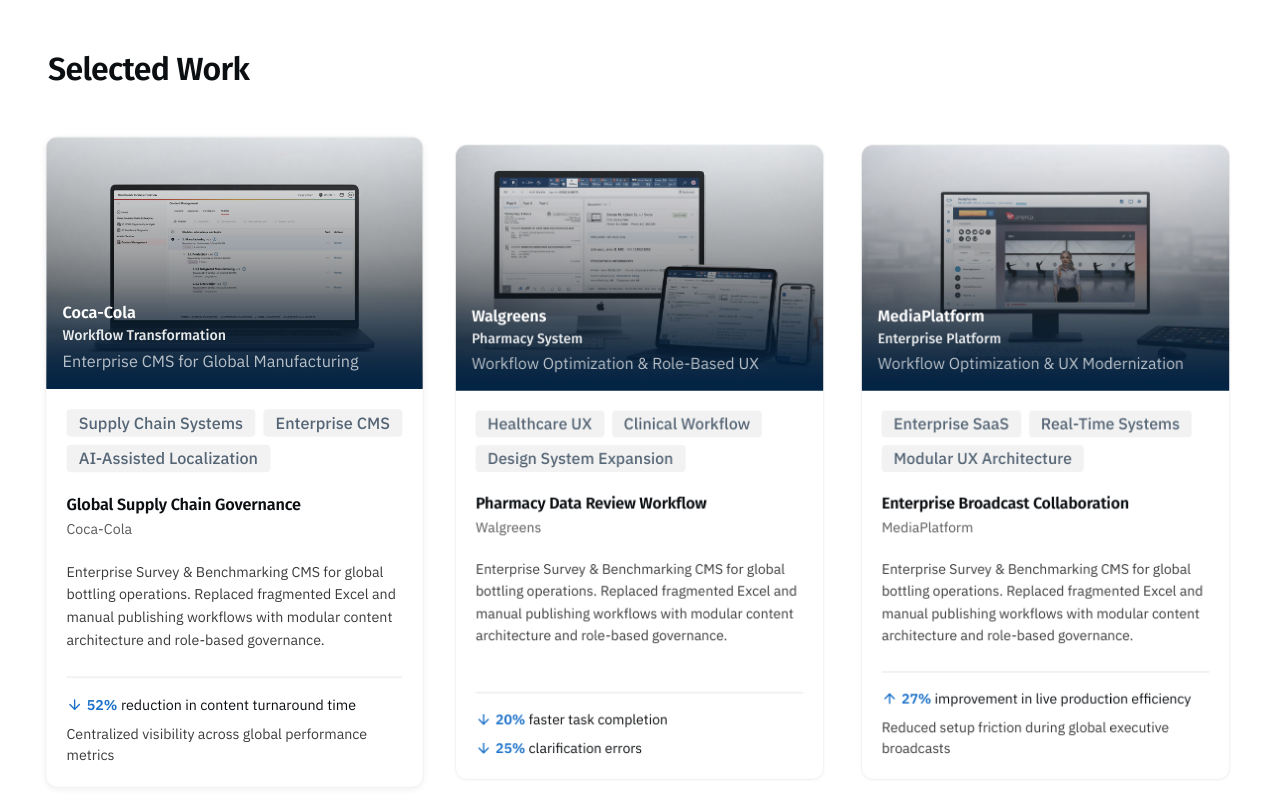
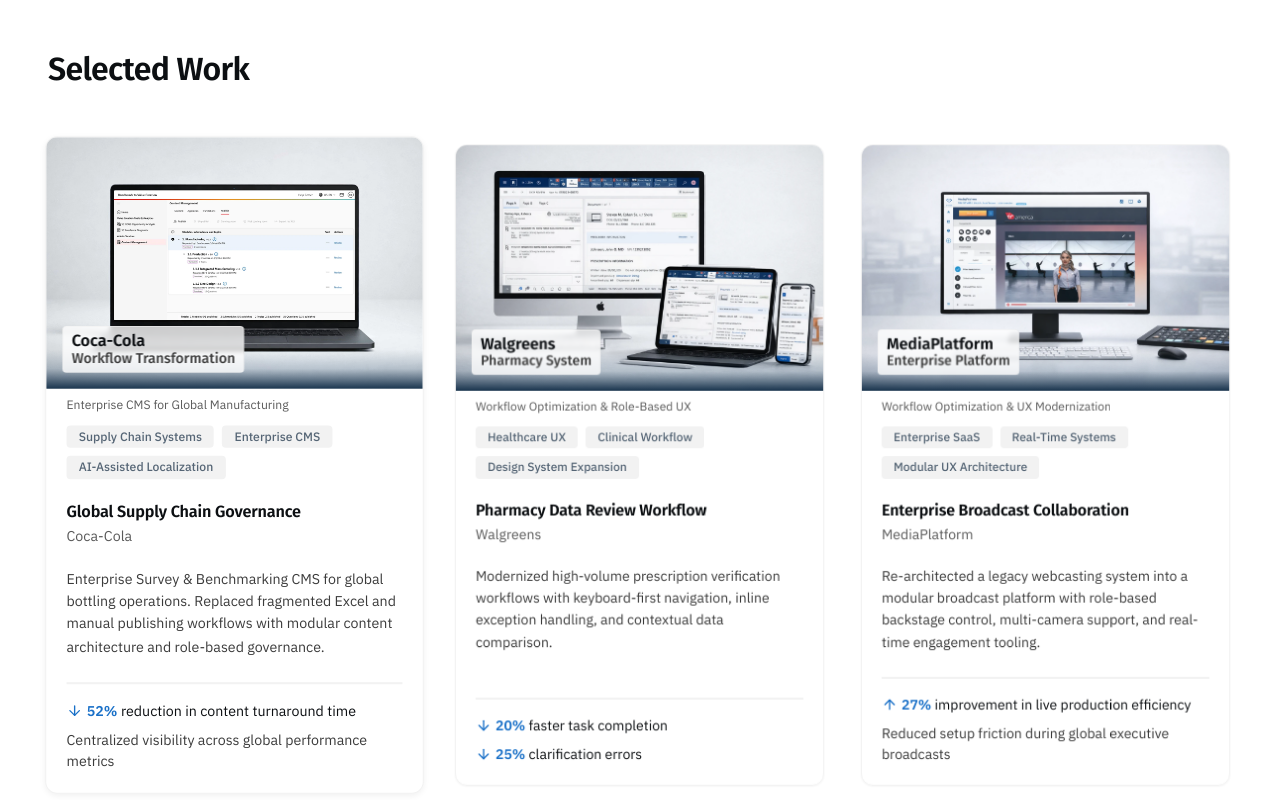
Before and after one commit to tgsteininger/portfolio-dev, a Next.js app: page / in a window 1280 px wide. Shown: the part 660-1460 px from the top of the page. Built offline with nearby package versions, Linux system fonts and the light colour scheme; no server answers.

Commit message:
Refine Selected Work card image treatment

```diff
--- a/app/globals.css
+++ b/app/globals.css
@@ -1266,6 +1266,90 @@ section.system-transformation .system-transformation-list-dot {
     box-shadow: none;
   }
 
+  /* Localized navy contrast behind the title plaque only */
+  .selected-work-caption-veil {
+    position: absolute;
+    left: 0;
+    right: 0;
+    bottom: 0;
+    z-index: 1;
+    height: 22%;
+    background: linear-gradient(
+      to top,
+      color-mix(in srgb, var(--color-blue-800) 48%, var(--color-blue-grey-800)) 0%,
+      color-mix(in srgb, var(--color-blue-800) 20%, transparent) 36%,
+      transparent 70%
+    );
+  }
+
+  .selected-work-caption {
+    position: absolute;
+    z-index: 2;
+    left: var(--space-05);
+    bottom: var(--space-05);
+    max-width: 88%;
+  }
+
+  .selected-work-caption-panel {
+    width: max-content;
+    max-width: 100%;
+    padding-block: var(--space-02);
+    padding-inline: var(--space-03);
+    border: var(--stroke-01) solid color-mix(in srgb, var(--color-border-subtle) 65%, transparent);
+    border-radius: var(--radius-02);
+    background: color-mix(in srgb, var(--color-bg-surface) 78%, transparent);
+    backdrop-filter: blur(2px);
+    -webkit-backdrop-filter: blur(2px);
+  }
+
+  .selected-work-image-caption {
+    margin: 0;
+    padding-top: var(--space-03);
+    padding-bottom: 0;
+    padding-inline: var(--space-06);
+    font-family: var(--font-body);
+    font-size: var(--text-caption);
+    font-weight: 400;
+    line-height: var(--leading-snug);
+    color: var(--color-text-tertiary);
+  }
+
+  @media (min-width: 40rem) {
+    .selected-work-caption {
+      max-width: 62%;
+    }
+
+    .selected-work-thumbnail[data-project="coca-cola"] .selected-work-caption {
+      max-width: 70%;
+    }
+
+    .selected-work-thumbnail[data-project="walgreens"] .selected-work-caption {
+      max-width: 56%;
+    }
+
+    .selected-work-thumbnail[data-project="mediaplatform"] .selected-work-caption {
+      max-width: 58%;
+    }
+  }
+
+  @media (min-width: 64rem) {
+    .selected-work-caption {
+      max-width: 58%;
+    }
+
+    .selected-work-thumbnail[data-project="coca-cola"] .selected-work-caption {
+      max-width: 66%;
+    }
+
+    .selected-work-thumbnail[data-project="walgreens"] .selected-work-caption {
+      max-width: 52%;
+    }
+
+    .selected-work-thumbnail[data-project="mediaplatform"] .selected-work-caption {
+      max-width: 54%;
+    }
+  }
+
   /* Mobile touch states */
   @media (hover: none) {
     .touch-highlight:active {
--- a/components/sections/featured-projects-section.tsx
+++ b/components/sections/featured-projects-section.tsx
@@ -17,6 +17,7 @@ interface Project {
   projectTitle: string
   projectSubtitle: string
   shortDescription: string
+  summary: string
   tags: string[]
   metrics: {
     direction: "up" | "down"
@@ -36,6 +37,8 @@ const featuredProjects: Project[] = [
     projectTitle: "Global Supply Chain Governance",
     projectSubtitle: "Workflow Transformation",
     shortDescription: "Enterprise CMS for Global Manufacturing",
+    summary:
+      "Enterprise Survey & Benchmarking CMS for global bottling operations. Replaced fragmented Excel and manual publishing workflows with modular content architecture and role-based governance.",
     tags: ["Supply Chain Systems", "Enterprise CMS", "AI-Assisted Localization"],
     metrics: [
       { direction: "down", value: "52%", label: "reduction in content turnaround time" },
@@ -48,6 +51,8 @@ const featuredProjects: Project[] = [
     projectTitle: "Pharmacy Data Review Workflow",
     projectSubtitle: "Pharmacy System",
     shortDescription: "Workflow Optimization & Role-Based UX",
+    summary:
+      "Modernized high-volume prescription verification workflows with keyboard-first navigation, inline exception handling, and contextual data comparison.",
     tags: ["Healthcare UX", "Clinical Workflow", "Design System Expansion"],
     metrics: [
       { direction: "down", value: "20%", label: "faster task completion" },
@@ -60,6 +65,8 @@ const featuredProjects: Project[] = [
     projectTitle: "Enterprise Broadcast Collaboration",
     projectSubtitle: "Enterprise Platform",
     shortDescription: "Workflow Optimization & UX Modernization",
+    summary:
+      "Re-architected a legacy webcasting system into a modular broadcast platform with role-based backstage control, multi-camera support, and real-time engagement tooling.",
     tags: ["Enterprise SaaS", "Real-Time Systems", "Modular UX Architecture"],
     metrics: [
       { direction: "up", value: "27%", label: "improvement in live production efficiency" },
@@ -247,16 +254,16 @@ function ProjectCard({
           transitionTimingFunction: `${CARD_SURFACE_EASE}, ${CARD_SURFACE_EASE}`,
         }}
       >
-        {/* Hero: background art + overlays; top radii match card (article overflow clips) */}
+        {/* Hero: feature image + compact title plaque; top radii match card */}
         <div
           className="selected-work-thumbnail relative w-full shrink-0 overflow-hidden"
+          data-project={project.slug}
           style={{
             aspectRatio: "3 / 2",
             borderTopLeftRadius: "var(--radius-md)",
             borderTopRightRadius: "var(--radius-md)",
           }}
         >
-          {/* Background hero — sits behind overlays; subtle desaturation + light blur for hierarchy */}
           <div
             className={cn(
               "absolute inset-0 z-0 origin-center overflow-hidden transition-transform duration-[var(--motion-duration-02)] ease-[var(--motion-easing-standard)] motion-reduce:transition-none",
@@ -269,12 +276,7 @@ function ProjectCard({
               src={SELECTED_WORK_HERO_IMAGES[project.slug]}
               alt={`${project.company} ${project.projectTitle}: ${project.shortDescription}`}
               fill
-              className={cn(
-                "object-cover transition-[filter] duration-[200ms] ease-out motion-reduce:transition-none",
-                "[filter:saturate(0.82)_contrast(0.9)_brightness(1.03)_blur(0.5px)]",
-                "group-hover:[filter:saturate(0.82)_contrast(0.9)_brightness(1.03)_blur(0px)] group-focus-visible:[filter:saturate(0.82)_contrast(0.9)_brightness(1.03)_blur(0px)]",
-                "motion-reduce:[filter:saturate(0.9)_contrast(0.95)_brightness(1)] motion-reduce:group-hover:[filter:saturate(0.9)_contrast(0.95)_brightness(1)] motion-reduce:group-focus-visible:[filter:saturate(0.9)_contrast(0.95)_brightness(1)]"
-              )}
+              className="object-cover"
               style={{
                 objectPosition: SELECTED_WORK_HERO_OBJECT_POSITION[project.slug],
               }}
@@ -282,70 +284,48 @@ function ProjectCard({
             />
           </div>
 
-          {/* Neutral-anchored veil: airy blue-50 top → neutral mid → deep neutral+blue-900 bottom */}
-          <div
-            className={cn(
-              "pointer-events-none absolute inset-0 z-[1]",
-              "bg-[linear-gradient(180deg,color-mix(in_srgb,var(--color-blue-50)_10%,transparent)_0%,color-mix(in_srgb,var(--color-neutral-900)_35%,transparent)_45%,color-mix(in_srgb,var(--color-neutral-900)_70%,var(--color-blue-900))_100%)]",
-              "group-hover:bg-[linear-gradient(180deg,color-mix(in_srgb,var(--color-blue-50)_18%,transparent)_0%,color-mix(in_srgb,var(--color-neutral-900)_30%,transparent)_45%,color-mix(in_srgb,var(--color-neutral-900)_70%,var(--color-blue-900))_100%)]",
-              "group-focus-visible:bg-[linear-gradient(180deg,color-mix(in_srgb,var(--color-blue-50)_18%,transparent)_0%,color-mix(in_srgb,var(--color-neutral-900)_30%,transparent)_45%,color-mix(in_srgb,var(--color-neutral-900)_70%,var(--color-blue-900))_100%)]",
-              "opacity-100 transition-[background-image,opacity] duration-[200ms] ease-out motion-reduce:transition-none"
-            )}
-          />
+          <div className="selected-work-caption-veil pointer-events-none" aria-hidden />
 
-          {/* Bottom overlay — blue-800 scrim for inverse text; lightens slightly with card hover/focus */}
-          <div
-            className={cn(
-              "absolute bottom-0 left-0 right-0 z-[2]",
-              "bg-[linear-gradient(to_top,color-mix(in_srgb,var(--color-blue-800)_76%,transparent)_0%,color-mix(in_srgb,var(--color-blue-800)_30%,transparent)_52%,transparent_100%)]",
-              "group-hover:bg-[linear-gradient(to_top,color-mix(in_srgb,var(--color-blue-800)_68%,transparent)_0%,color-mix(in_srgb,var(--color-blue-800)_24%,transparent)_52%,transparent_100%)]",
-              "group-focus-visible:bg-[linear-gradient(to_top,color-mix(in_srgb,var(--color-blue-800)_68%,transparent)_0%,color-mix(in_srgb,var(--color-blue-800)_24%,transparent)_52%,transparent_100%)]",
-              "opacity-100 transition-[background-image,opacity] duration-[200ms] ease-out group-hover:opacity-[0.94] group-focus-visible:opacity-[0.94] motion-reduce:transition-none"
-            )}
-            style={{
-              padding: "var(--space-05)",
-            }}
-          >
+          <div className="selected-work-caption pointer-events-none">
+            <div className="selected-work-caption-panel">
               <p
-              className="clr-text-inverse"
+                className="clr-text-primary"
                 style={{
                   fontSize: "var(--text-body-md)",
                   fontFamily: "var(--font-heading)",
                   fontWeight: 600,
+                  margin: 0,
+                  lineHeight: "var(--leading-tight)",
                 }}
               >
                 {project.company}
               </p>
               <p
-              className="clr-text-inverse"
+                className="clr-text-secondary"
                 style={{
                   fontSize: "var(--text-body-sm)",
                   fontFamily: "var(--font-heading)",
                   fontWeight: 500,
-                opacity: 0.9,
+                  margin: 0,
+                  lineHeight: "var(--leading-tight)",
                 }}
               >
                 {project.projectSubtitle}
               </p>
-            <p
-              className="clr-text-inverse"
-              style={{
-                fontSize: "var(--text-caption)",
-                fontFamily: "var(--font-body)",
-                opacity: 0.7,
-                marginTop: "var(--space-01)",
-              }}
-            >
+            </div>
+          </div>
+        </div>
+
+        <p className="selected-work-image-caption">
           {project.shortDescription}
         </p>
-          </div>
-        </div>
 
         <div
           className="flex min-h-0 flex-1 flex-col"
           style={{
             paddingInline: "var(--space-06)",
-            paddingBlock: "var(--space-06)",
+            paddingTop: "var(--space-04)",
+            paddingBottom: "var(--space-06)",
           }}
         >
         {/* Tags */}
@@ -415,9 +395,7 @@ function ProjectCard({
             marginBottom: 0,
           }}
         >
-          Enterprise Survey & Benchmarking CMS for global bottling operations.
-          Replaced fragmented Excel and manual publishing workflows with modular
-          content architecture and role-based governance.
+          {project.summary}
         </p>
 
         {/* Metric block: anchored toward card bottom; underline + metrics stay grouped */}
```
Also changed, not shown: 1 other file (tests, documents, lock files or other folders). Lines whose indentation alone changed are shown as unchanged.
